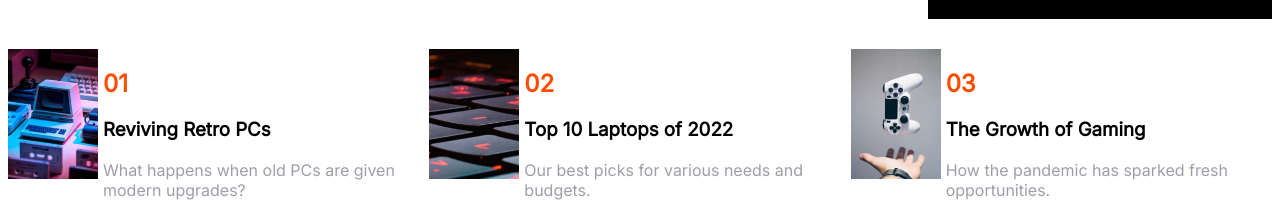
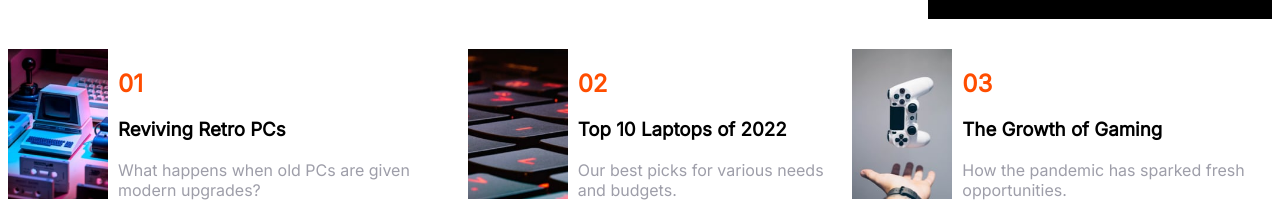
Before and after one commit to vignesh-muniraj/BCS, a plain HTML site: page week_03 Test/responsive_design.html in a window 1280 px wide. Shown: the part 682-906 px from the top of the page. Drawn offline with Linux system fonts and the light colour scheme; a web font is replaced by a local one.

Commit message:
desktop version

```diff
--- a/week_03 Test/responsive_design.html
+++ b/week_03 Test/responsive_design.html
@@ -55,18 +55,7 @@
       .image1 {
         width: 900px;
       }
-      .column-2 {
-        font-family: var(--primary-font-);
-        background-color: black;
-        color: aliceblue;
-        padding: 20px;
-        h1 {
-          color: rgb(255, 170, 0);
-        }
-        p {
-          color: var(--secondary-ft-clr);
-        }
-      }
+
       .column-1 {
         .bright {
           display: grid;
@@ -87,6 +76,18 @@
         line-height: 55px;
         color: rgb(28, 32, 34);
       }
+        .column-2 {
+        font-family: var(--primary-font-);
+        background-color: black;
+        color: aliceblue;
+        padding: 20px;
+        h1 {
+          color: rgb(255, 170, 0);
+        }
+        p {
+          color: var(--secondary-ft-clr);
+        }
+      }
       button {
         background-color: var(--primary-bt-clr);
         border: none;
@@ -95,13 +96,22 @@
         width: 100px;
         font-weight: bold;
       }
+      .base-container {
+        display: grid;
+        grid-template-columns: 1fr 1fr 1fr;
+        display: flex;
+        padding-top: 30px;
+        max-width: 1400px;
+        margin: 0 auto;
+        justify-content: center;
+      }
       .spec {
         display: flex;
-        gap: 5px;
+        gap: 10px;
         font-family: var(--primary-font-);
         img {
-          width: 90px;
-          height: 130px;
+          width: 100px;
+          height: 150px;
           object-fit: cover;
         }
         p {
@@ -111,14 +121,11 @@
           color: var(--primary-bt-clr);
         }
       }
-      .base-container {
-        display: grid;
-        grid-template-columns: 1fr 1fr 1fr;
-        padding-top: 30px;
-        max-width: 1400px;
-        margin: 0 auto;
-        justify-content: center;
+        /* @media (min-width: 300px){
+        .image1 {
+        width: 450px;
       }
+        } */
     </style>
   </head>
   <body>
```
Lines whose indentation alone changed are shown as unchanged.
